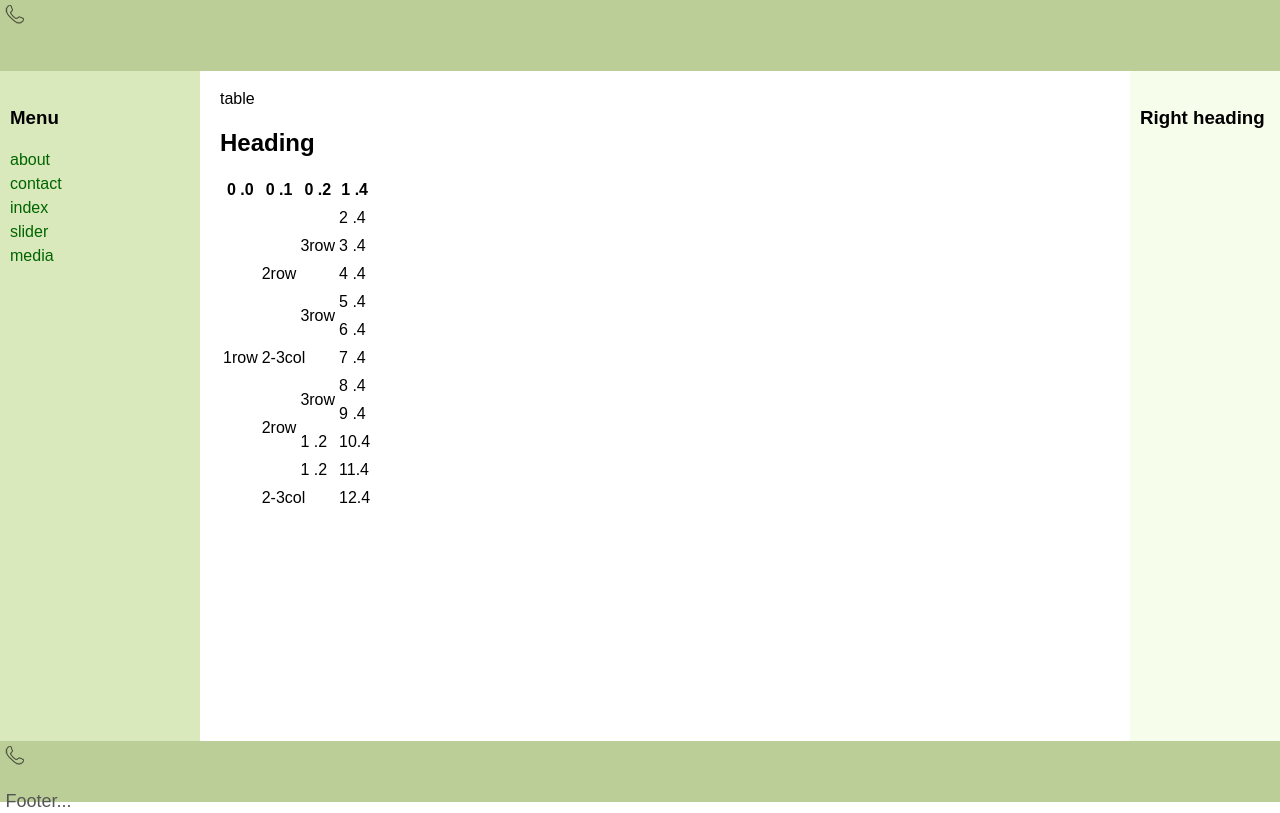
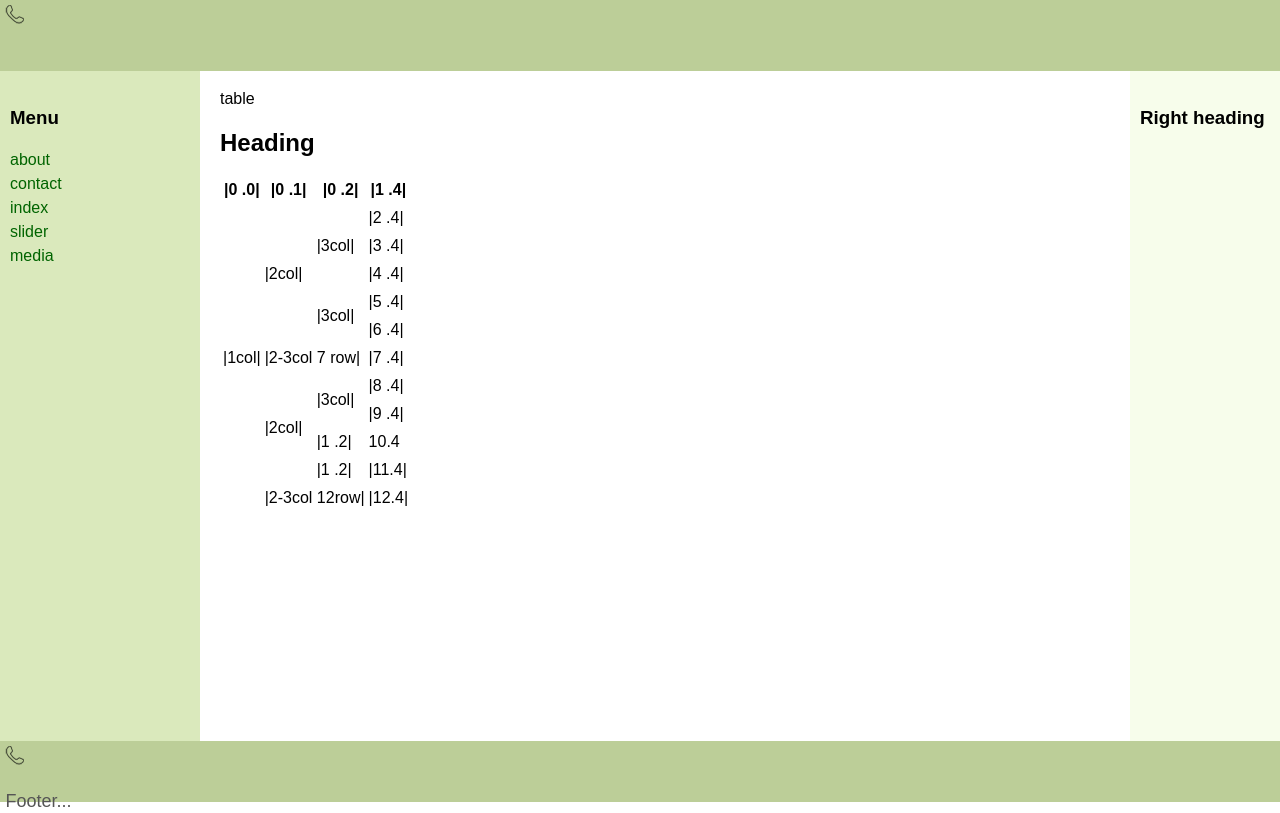
Before and after one commit to nikitos9boss/pz3, a plain HTML site: page table.html in a window 1280 px wide. Drawn offline with Linux system fonts and the light colour scheme.

Commit message:
Add files via upload

```diff
--- a/table.html
+++ b/table.html
@@ -14,65 +14,65 @@
             <p>
                 <table>
                     <tr>
-                      <th>0 .0</th>
-                      <th>0 .1</th>
-                      <th>0 .2</th>
-                      <th>1 .4</th>
+                      <th>|0 .0|</th>
+                      <th>|0 .1|</th>
+                      <th>|0 .2|</th>
+                      <th>|1 .4|</th>
                     </tr>
                     <tr>
-                      <td rowspan="11">1row</td>
-                      <td rowspan="5">2row</td>
-                      <td rowspan="3">3row</td>
-                      <td>2 .4</td>
+                      <td rowspan="11">|1col|</td>
+                      <td rowspan="5">|2col|</td>
+                      <td rowspan="3">|3col|</td>
+                      <td>|2 .4|</td>
                     </tr>
                     <tr>
 
 
-                        <td>3 .4</td>
+                        <td>|3 .4|</td>
                       </tr>
                       <tr>
 
 
 
-                        <td>4 .4</td>
+                        <td>|4 .4|</td>
                       </tr>
                       <tr>
 
-                        <td rowspan="2">3row</td>
-                        <td>5 .4</td>
+                        <td rowspan="2">|3col|</td>
+                        <td>|5 .4|</td>
                       </tr>
                       <tr>
 
 
-                        <td>6 .4</td>
+                        <td>|6 .4|</td>
                       </tr>
                       <tr>
-                        <td colspan="2">   2-3col</td>
-                        <td>7 .4</td>
+                        <td colspan="2">|2-3col 7 row|</td>
+                        <td>|7 .4|</td>
                       </tr>
                       <tr>
-                        <td rowspan="4">2row</td>
-                        <td rowspan="2">3row</td>
-                        <td>8 .4</td>
+                        <td rowspan="4">|2col|</td>
+                        <td rowspan="2">|3col|</td>
+                        <td>|8 .4|</td>
                       </tr>
                       <tr>
 
 
-                        <td>9 .4</td>
+                        <td>|9 .4|</td>
                       </tr>
                       <tr>
 
-                        <td>1 .2</td>
+                        <td>|1 .2|</td>
                         <td>10.4</td>
                       </tr>
                       <tr>
 
-                        <td>1 .2</td>
-                        <td>11.4</td>
+                        <td>|1 .2|</td>
+                        <td>|11.4|</td>
                       </tr>
                       <tr>
-                        <td colspan="2"> 2-3col</td>
-                        <td>12.4</td>
+                        <td colspan="2">|2-3col 12row|</td>
+                        <td>|12.4|</td>
                       </tr>
                   </table>
             <table>
```
